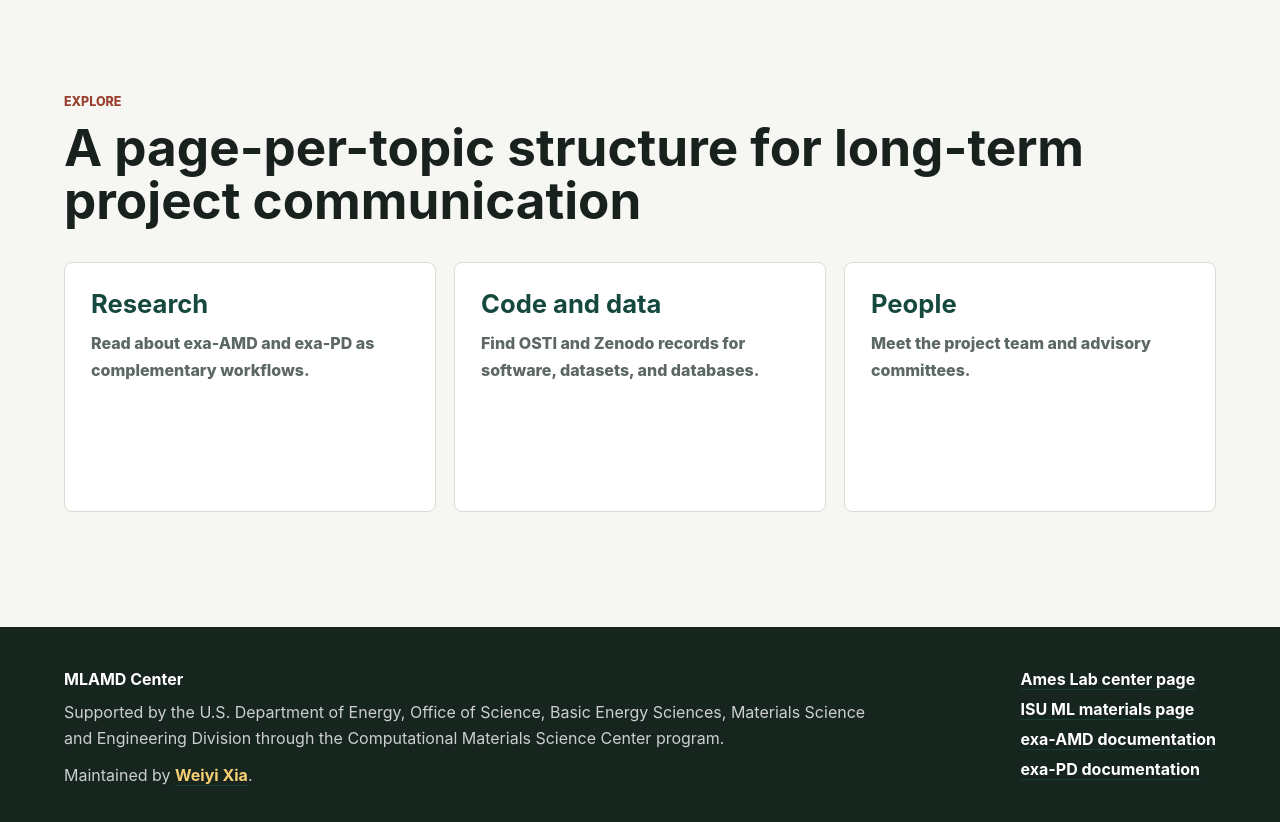
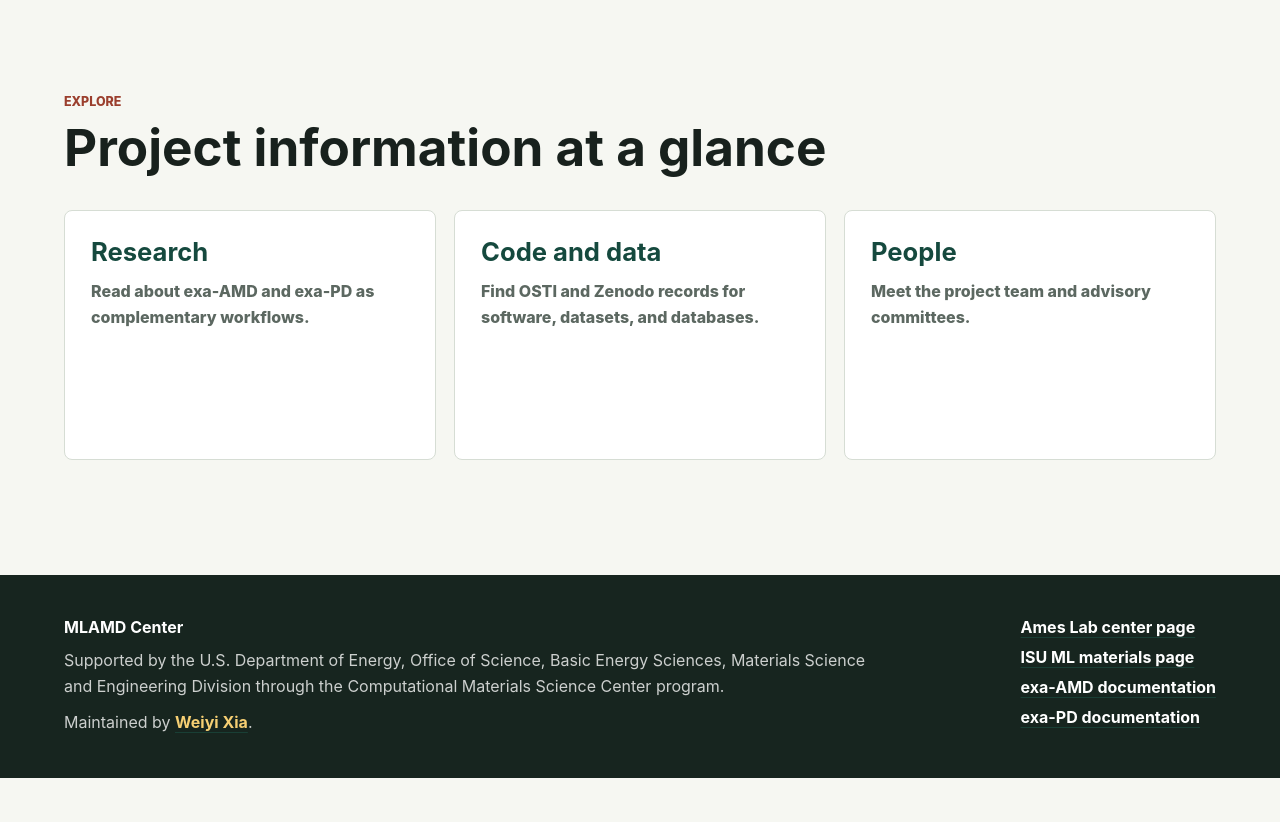
Before and after one commit to ML-AMD/ml-amd.github.io, a plain HTML site: page index.html in a window 1280 px wide. Shown: the part 1620-2442 px from the top of the page. After the commit the page ends 2398 px from the top, so only its background shows below. Drawn offline with Linux system fonts and the light colour scheme.

Commit message:
Refine homepage explore heading

```diff
--- a/index.html
+++ b/index.html
@@ -93,7 +93,7 @@
       <section class="section overview">
         <div class="section-heading wide">
           <p class="eyebrow">Explore</p>
-          <h2>A page-per-topic structure for long-term project communication</h2>
+          <h2>Project information at a glance</h2>
         </div>
         <div class="overview-grid page-gateway">
           <a class="feature-block" href="research.html"><h3>Research</h3><p>Read about exa-AMD and exa-PD as complementary workflows.</p></a>
```
